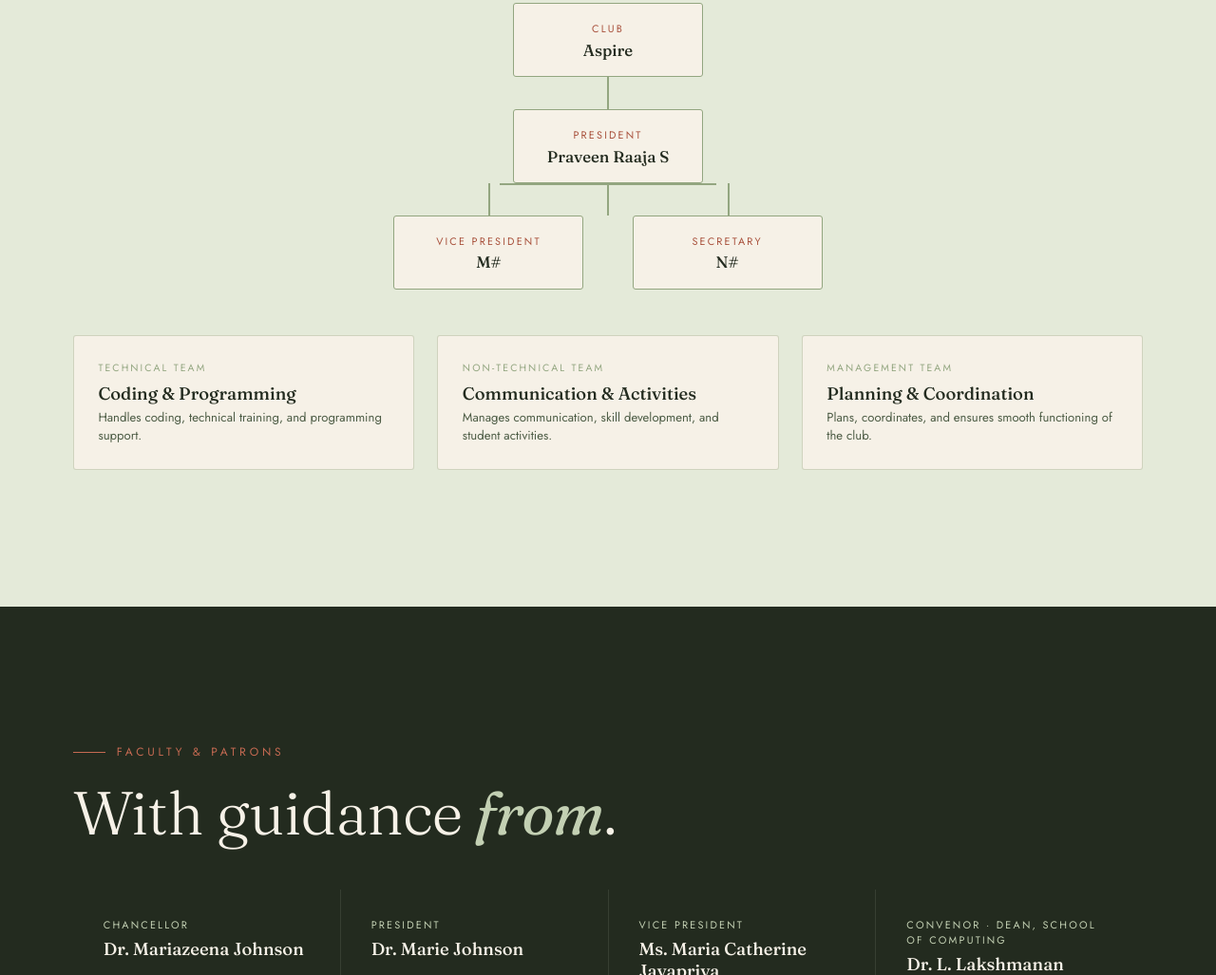
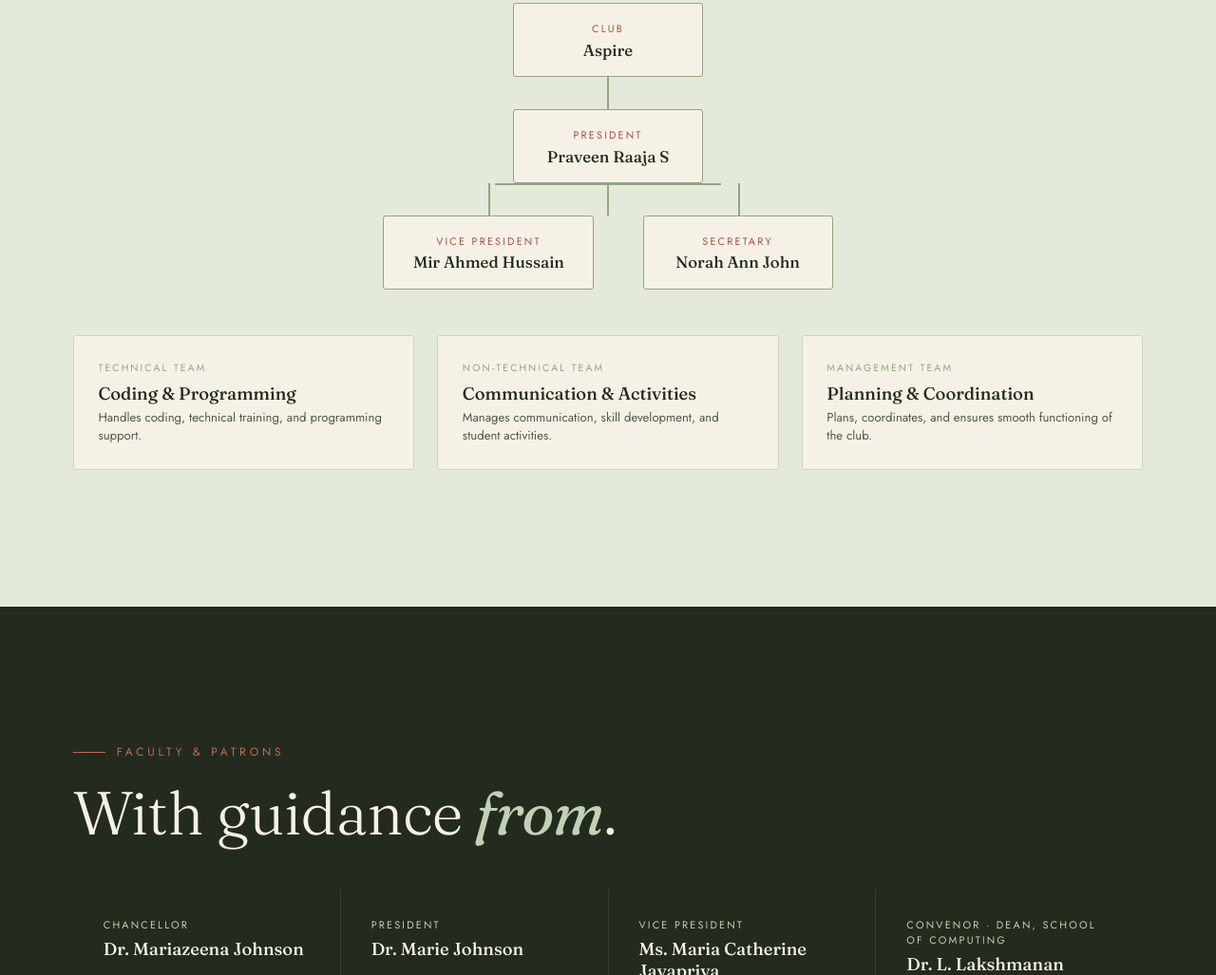
Before and after one commit to praveensundarrajan/ASPIRE-MAIN, a plain HTML site: page aspire-club.html in a window 1280 px wide. Shown: the part 6059-7086 px from the top of the page at 95% size. Drawn offline with nearby package versions, Linux system fonts and the light colour scheme.

Commit message:
Add files via upload

```diff
--- a/aspire-club.html
+++ b/aspire-club.html
@@ -525,10 +525,10 @@
     <div class="org-connector"></div>
     <div class="org-row two">
       <div class="org-branch">
-        <div class="org-node"><div class="role">Vice President</div><div class="who">M#</div></div>
+        <div class="org-node"><div class="role">Vice President</div><div class="who">Mir Ahmed Hussain</div></div>
       </div>
       <div class="org-branch">
-        <div class="org-node"><div class="role">Secretary</div><div class="who">N#</div></div>
+        <div class="org-node"><div class="role">Secretary</div><div class="who">Norah Ann John</div></div>
       </div>
     </div>
   </div>
```
